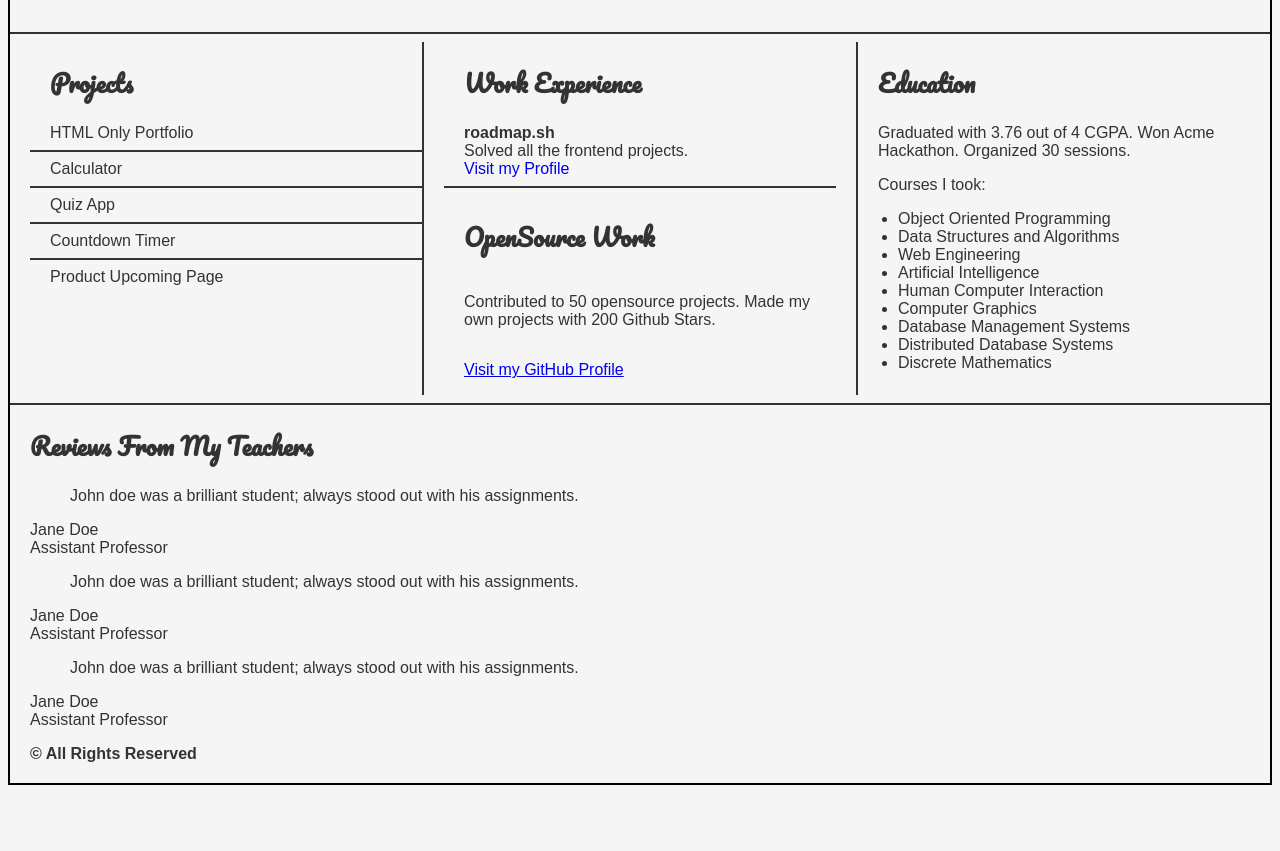
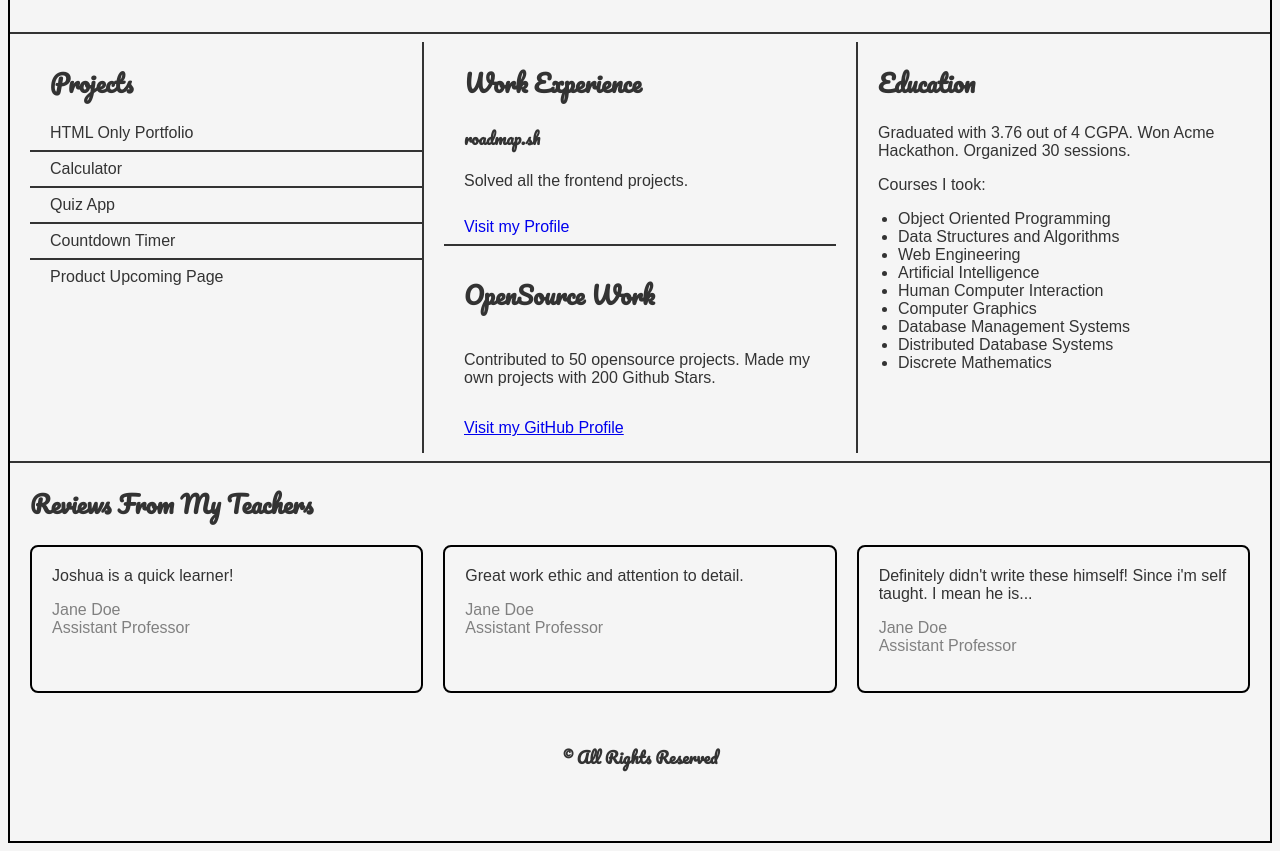
Before and after one commit to Zaunsrevenge/03-personal-portfolio, a plain HTML site: page index.html in a window 1280 px wide. Shown: the part 300-1151 px from the top of the page. Before the commit the page ends 1093 px from the top, so only its background shows below. Drawn offline with Linux system fonts and the light colour scheme.

Commit message:
Desktop layout complete

```diff
--- a/index.css
+++ b/index.css
@@ -129,8 +129,53 @@ h2 {
 }
 
 .education-column ul{
-  list-style: ;
     gap: 20px;
     margin: 0;
     padding-left: 20px;
 }
+
+.work-experience ul li p {
+  margin: 20px 0;
+}
+
+.work-experience ul li a {
+  display: inline-block;
+  margin-top: 8px;
+}
+
+.work-experience ul li:last-child {
+  margin-bottom: 0;
+}
+
+.teacher-reviews h2 {
+  text-align: left;
+}
+
+.articles {
+  display: flex;
+  gap: 20px;
+  margin-top: 20px;
+}
+
+.articles article {
+  flex: 1;
+  border: 2px solid black;
+  border-radius: 8px;
+  padding: 20px;
+  box-sizing: border-box;
+}
+
+.articles blockquote {
+  margin: 0;
+  padding: 0;
+}
+
+.articles p {
+  color: grey;
+}
+
+.page-footer {
+  text-align: center;
+  padding: 30px 0;
+  margin: 20px 0;
+}
--- a/index.html
+++ b/index.html
@@ -9,6 +9,7 @@
     <link rel="stylesheet" href="index.css">
 </head>
 <body>
+
     <header>
    <nav>
     <div>Joshua Agbor</div>
@@ -48,8 +49,8 @@
   <h2>Work Experience</h2>
   <ul>
     <li>
-      <strong>roadmap.sh</strong><br>
-      Solved all the frontend projects.<br>
+      <strong class="secondary-font">roadmap.sh</strong>
+      <p>Solved all the frontend projects.</p>
       <a href="#">Visit my Profile</a>
     </li>
   </ul>
@@ -81,33 +82,32 @@
    </section>
    </div>
    <hr class="section-divider">
-   <section id="reviews-from-my-teachers">
+   <section class="teacher-reviews">
     <h2>Reviews From My Teachers</h2>
+    <div class="articles">
     <article id="review-1">
-        <blockquote>John doe was a brilliant student;
-                always stood out with his assignments.</blockquote>
+        <blockquote>Joshua is a quick learner!</blockquote>
                 <footer>
                     <p>Jane Doe<br>Assistant Professor</p>
                 </footer>
     </article>
     <article id="review-2">
-        <blockquote>John doe was a brilliant student;
-                always stood out with his assignments.</blockquote>
+        <blockquote>Great work ethic and attention to detail.</blockquote>
                 <footer>
                     <p>Jane Doe<br>Assistant Professor</p>
                 </footer>
     </article>
      <article id="review-3">
-        <blockquote>John doe was a brilliant student;
-                always stood out with his assignments.</blockquote>
+        <blockquote>Definitely didn't write these himself! Since i'm self taught. I mean he is...</blockquote>
                 <footer>
                     <p>Jane Doe<br>Assistant Professor</p>
                 </footer>
     </article>
+    </div>
    </section>
 
     </main>
-    <footer>
+    <footer class="page-footer secondary-font" >
         <strong>© All Rights Reserved</strong>
     </footer>
 </body>
```
